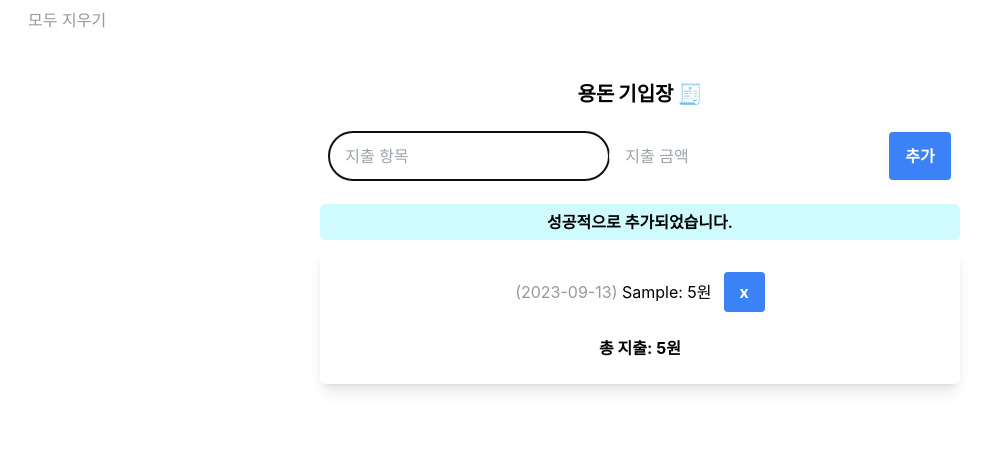
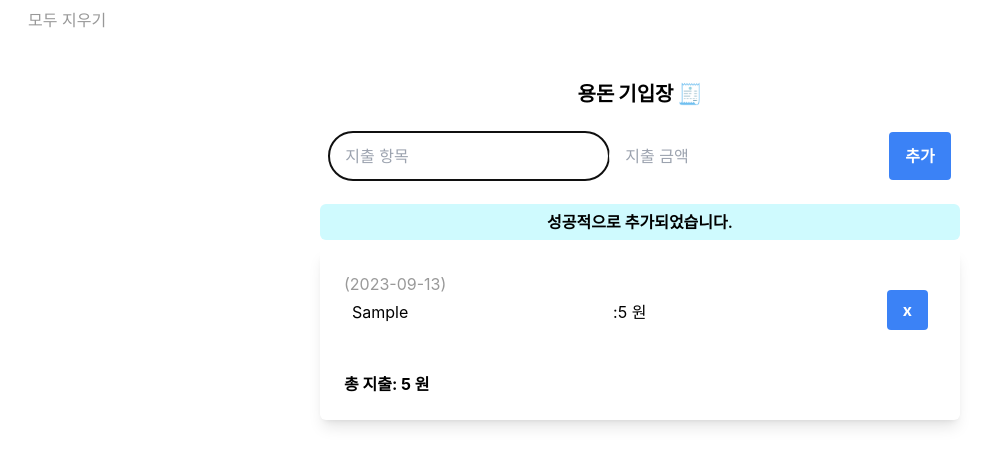
Before and after one commit to hi-rachel/spending-calculator, a React (Create React App) app: page / in a window 1280 px wide. Both pictures are taken after typing "Sample", "5" into the empty fields and a click on the button "추가". Shown: the top 466 px of the page, without its empty margins (0-995 px from the left). Built offline with nearby package versions, Linux system fonts and the light colour scheme.

Commit message:
fix: Fix text overflow when text/spending is too long and input width when edit text/spending

```diff
--- a/src/components/AddSpending.js
+++ b/src/components/AddSpending.js
@@ -18,7 +18,6 @@ const AddSpending = () => {
       return storedItems;
     } else return [];
   });
-
   const [inputItem, setInputItem] = useState("");
   // 지출 금액
   const [inputSpending, setInputSpending] = useState("");
@@ -104,21 +103,19 @@ const AddSpending = () => {
 
   const spendigList = spendingItems.map((item) => (
     <>
-      <div className="flex mb-2 justify-center" key={item}>
-        <li
-          className="py-2"
-          key={crypto.randomUUID()}
-          style={{ cursor: "pointer" }}
-        >
-          <p className="opacity-40">({item.time})</p>
-          <span> </span>
-          <EditableText initialText={item.text} id={item.id} />
-          <span>: </span>
-          <EditableSpending initialSpending={item.spending} id={item.id} />
-          <span>원</span>
-        </li>
+      <div className="px-2 py-4 flex items-center relative rounded">
+        <div className="flex-1 grow mb-2 items-start" key={item}>
+          <p className="opacity-40 break-keep w-fit mr-2 absolute left-0 top-0">
+            ({item.time})
+          </p>
+          <li className="flex mt-3 cursor-pointer" key={crypto.randomUUID()}>
+            <EditableText initialText={item.text} id={item.id} />
+            <span>: </span>
+            <EditableSpending initialSpending={item.spending} id={item.id} />
+          </li>
+        </div>
         <button
-          className="bg-blue-500 hover:bg-blue-700 text-white font-bold py-2 px-4 rounded ml-3"
+          className="ml-2 h-10 flex bg-blue-500 hover:bg-blue-700 text-white font-bold py-2 px-4 rounded"
           onClick={() => handleRemove(item.id)}
         >
           ⅹ
@@ -166,10 +163,10 @@ const AddSpending = () => {
           성공적으로 삭제되었습니다.
         </div>
       )}
-      <div className="container mx-auto shadow-lg w-1/2 rounded-md overflow-y-scroll p-6">
+      <div className="container mx-auto shadow-lg w-1/2 rounded-md p-6">
         <ul>{spendigList}</ul>
-        <div className="flex justify-center mt-6">
-          <b>총 지출: {spendingSum}원 </b>
+        <div className="flex justify-center mt-6 w-fit break-all text-center">
+          <b>총 지출: {spendingSum} 원 </b>
         </div>
       </div>
     </>
--- a/src/components/EditableSpending.js
+++ b/src/components/EditableSpending.js
@@ -36,10 +36,11 @@ const EditableSpending = ({ initialSpending, id }) => {
 
   return (
     <>
-      <div style={{ display: "inline" }} onDoubleClick={handleDoubleClick}>
+      <div className="w-full break-all" onDoubleClick={handleDoubleClick}>
         {isEditing ? (
           <input
-            style={{ width: "auto" }}
+            className="w-full"
+            autoFocus
             type="number"
             value={spending}
             onKeyDown={handleKeyDown}
@@ -48,7 +49,7 @@ const EditableSpending = ({ initialSpending, id }) => {
             required
           />
         ) : (
-          <span>{spending.toLocaleString()}</span>
+          <span className="block w-fit">{spending.toLocaleString()} 원</span>
         )}
       </div>
     </>
--- a/src/components/EditableText.js
+++ b/src/components/EditableText.js
@@ -31,10 +31,11 @@ const EditableText = ({ initialText, id }) => {
   };
 
   return (
-    <div style={{ display: "inline" }} onDoubleClick={handleDoubleClick}>
+    <div className="w-full break-all" onDoubleClick={handleDoubleClick}>
       {isEditing ? (
         <input
-          style={{ width: "auto" }}
+          className="w-full"
+          autoFocus
           type="text"
           value={text}
           onKeyDown={handleKeyDown}
@@ -43,7 +44,7 @@ const EditableText = ({ initialText, id }) => {
           required
         />
       ) : (
-        <span>{text}</span>
+        <span className="block w-fit">{text}</span>
       )}
     </div>
   );
```
